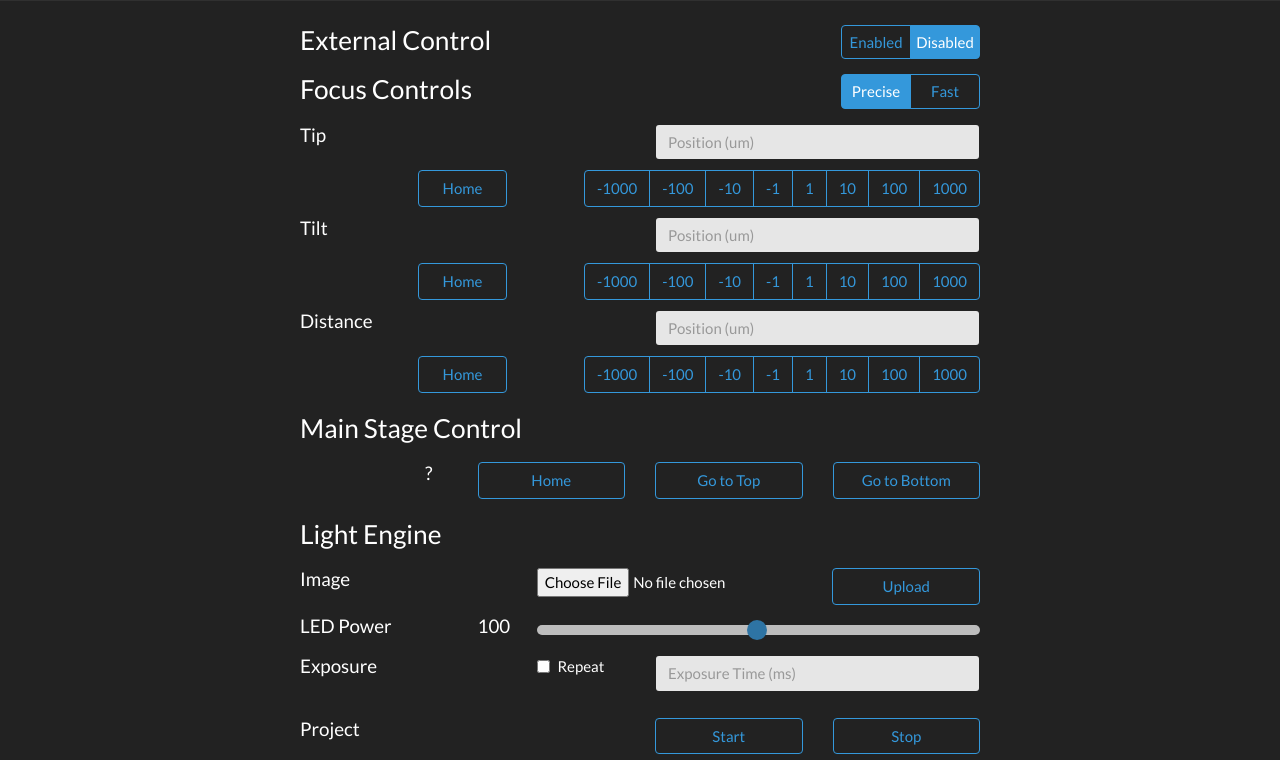
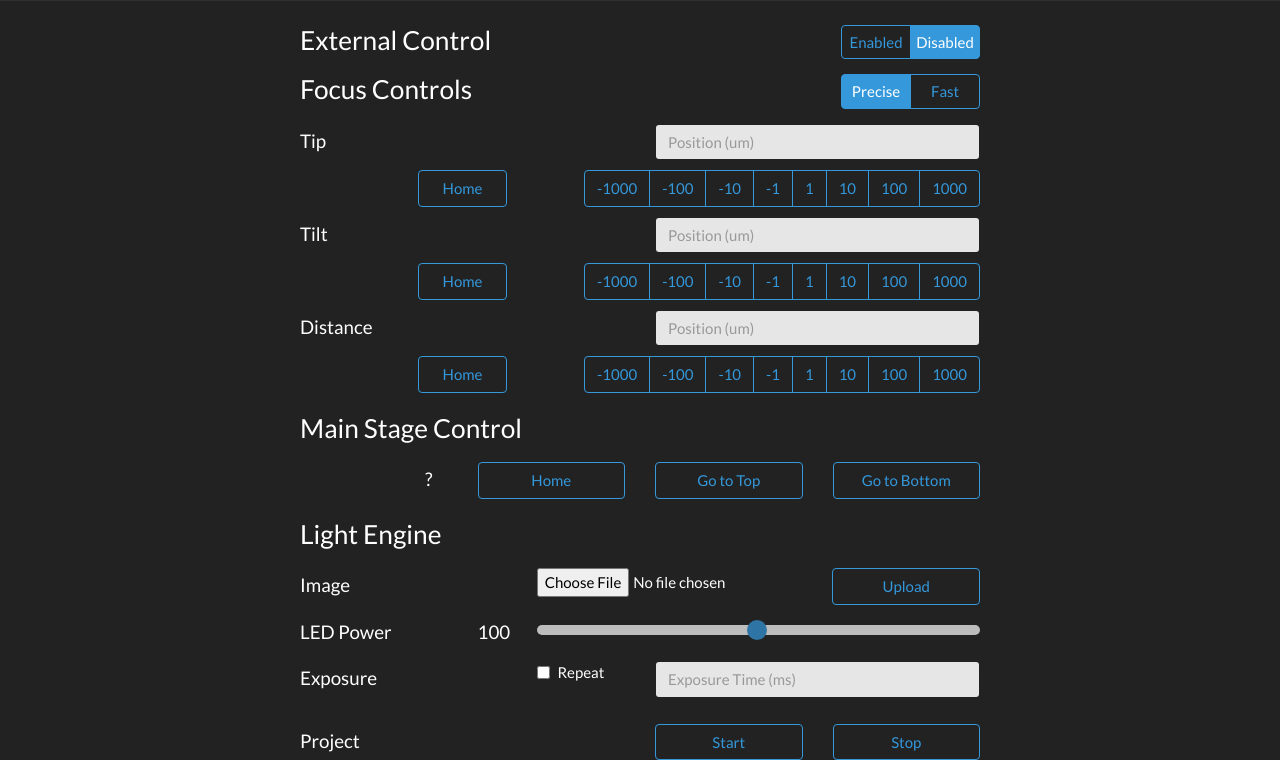
Before and after one commit to 3D-Printing-for-Microfluidics/3D_printer_control, a Flask app: template printer_server/templates/manual_controls.html in a window 1280 px wide. Shown: the part 104-864 px from the top of the page. Run offline with Flask 2, Linux system fonts and the light colour scheme; the template is opened without the code that fills it, so the values that code supplies are empty; parts of the project's set-up code (start-up, migrations or seed data) failed here and were passed over; some libraries are stand-ins or nearby versions.

Commit message:
Center h5 text

```diff
--- a/printer_server/static/manual_controls.css
+++ b/printer_server/static/manual_controls.css
@@ -67,3 +67,7 @@
 .form-control{
     background-color: rgb(230, 230, 230);
 }
+
+h5, .h5{
+    margin-top: 6px;
+}
```
